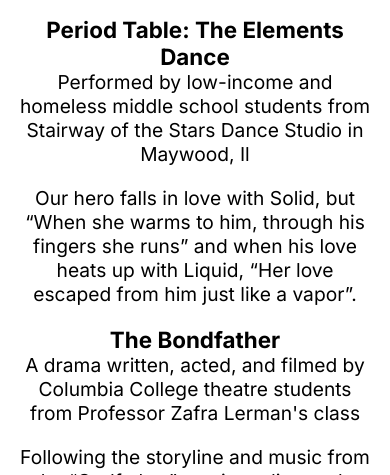
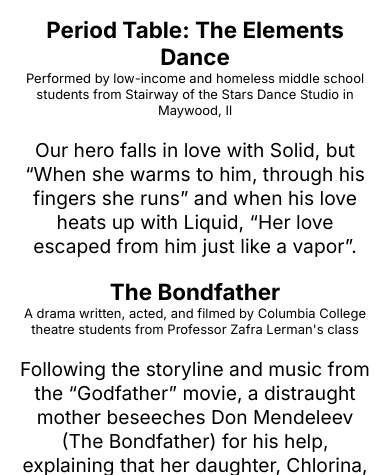
Before and after one commit to DannyMExe/lerman-institute, a Next.js app: page /videos in a window 390 px wide. Shown: the part 216-691 px from the top of the page. Built offline with nearby package versions, Linux system fonts and the light colour scheme.

Commit message:
videos page, bg, home page. added desc 4 vids, added in prof lermans class

```diff
--- a/src/components/VideoBar.js
+++ b/src/components/VideoBar.js
@@ -13,7 +13,7 @@
           <div key={idx} className={styles.video}>
             <Youtube videoId={video.id} opts={options} />
             <h3 className={styles.bg}>{video.title}</h3>
-            <p className={styles.bg}>{video.studentInfo}</p>
+            <p className={styles.studentInfo}>{video.studentInfo}</p>
             <p className={styles.bg}>{video.desc}</p>
           </div>
         );
--- a/src/components/VideoBar.module.css
+++ b/src/components/VideoBar.module.css
@@ -78,6 +78,10 @@
   width: 50vw;
 }
 
+.studentInfo {
+  font-size: small !important;
+}
+
 @media (max-width: 750px) {
   .home .video {
     width: 100%;
@@ -85,4 +89,7 @@
   .bg {
     padding-inline: 15px;
   }
+  .studentInfo {
+    padding-inline: 15px;
+  }
 }
```
